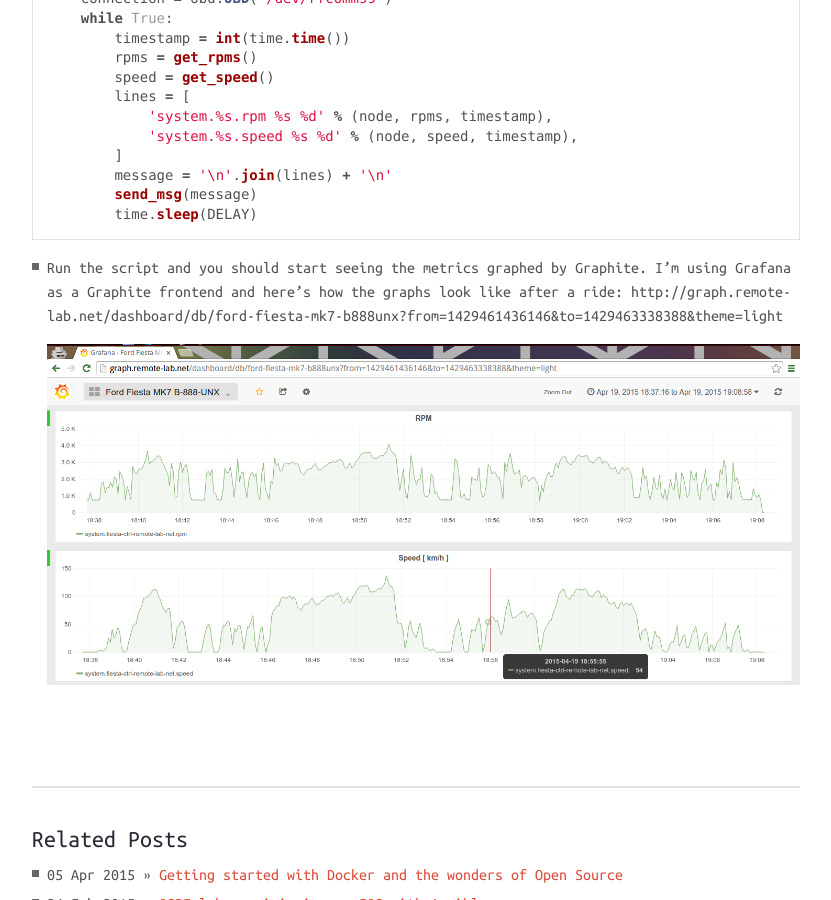
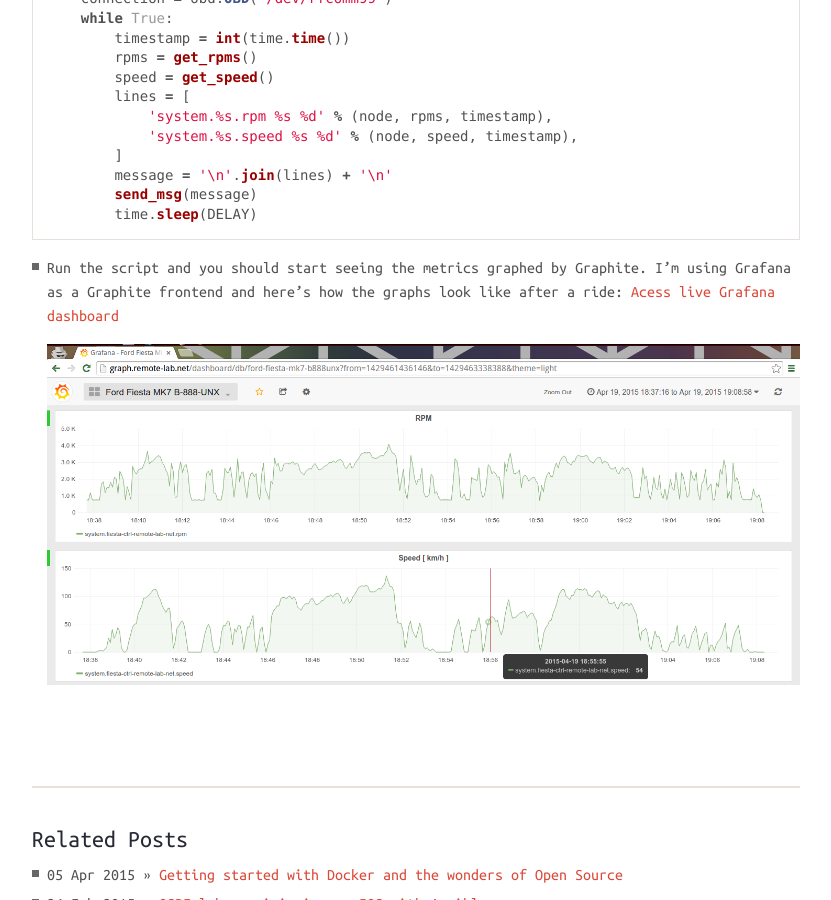
Before and after one commit to mcornea/mcornea.github.io, a Jekyll site: the page built from _posts/2015-04-19-graphing-car-metrics-into-the-cloud-with-raspberry-pi.markdown, in a window 1280 px wide and 900 px high, scrolled down 5170 px. Shown: the whole window, without its empty margins (224-1055 px from the left). Built offline with Jekyll 4.4.1, drawn with Linux system fonts in a browser that asks for light colours; nearby versions of some CDN libraries.

Commit message:
added dashboard URL

```diff
--- a/_posts/2015-04-19-graphing-car-metrics-into-the-cloud-with-raspberry-pi.markdown
+++ b/_posts/2015-04-19-graphing-car-metrics-into-the-cloud-with-raspberry-pi.markdown
@@ -163,5 +163,5 @@
         time.sleep(DELAY)
 {% endhighlight %}
 - Run the script and you should start seeing the metrics graphed by Graphite. I'm using Grafana as a Graphite frontend and here's how the graphs look like after a ride:
- http://graph.remote-lab.net/dashboard/db/ford-fiesta-mk7-b888unx?from=1429461436146&to=1429463338388&theme=light
+ <a href="http://graph.remote-lab.net/dashboard/db/ford-fiesta-mk7-b888unx?from=1429461436146&to=1429463338388&theme=light">Acess live Grafana dashboard</a>
 <a href="{{'assets/static/car_stats.png' | prepend: site.baseurl | prepend: site.url }}"><img src="{{'assets/static/car_stats.png' | prepend: site.baseurl | prepend: site.url }}" alt="Car Stats" width="1167" height="657"/></a>
```
Also changed, not shown: 1 other file.
